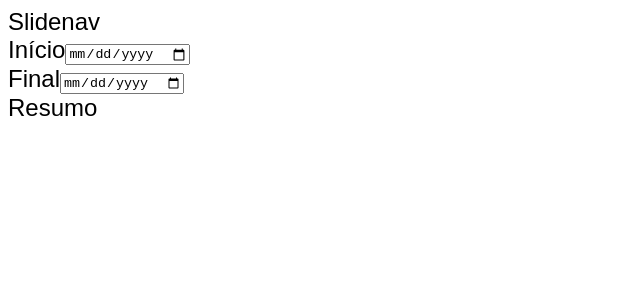
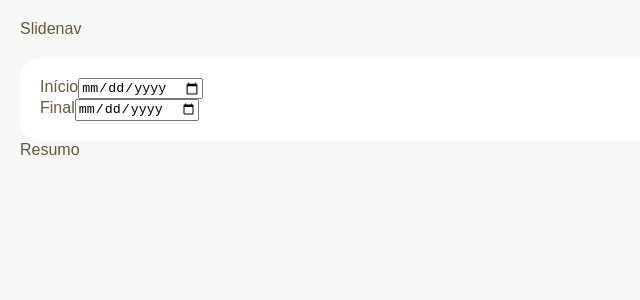
Before and after one commit to PedroKarasudani/react_typescript, a React (Vite) app: page / in a window 1280 px wide. Shown: the top 300 px of the page, without its empty margins (0-640 px from the left). Built offline with nearby package versions, Linux system fonts and the light colour scheme; no server answers.

Commit message:
CSS base

```diff
--- a/src/App.tsx
+++ b/src/App.tsx
@@ -7,7 +7,7 @@
 const App = () => {
   return (
     <DataContextProvider>
-      <div>
+      <div className="container">
         <Slidenav />
         <main>
           <Header />
--- a/src/Components/DateRange.tsx
+++ b/src/Components/DateRange.tsx
@@ -6,7 +6,7 @@
   const [final, setFinal] = React.useState('');
 
   return (
-    <form onSubmit={(e) => e.preventDefault()}>
+    <form className="box" onSubmit={(e) => e.preventDefault()}>
       <DateInput
         label={'Início'}
         onChange={({ target }) => setInicio(target.value)}
--- a/src/Style.css
+++ b/src/Style.css
@@ -1,4 +1,76 @@
+html {
+  --color-1: #463220;
+  --color-2: #66593c;
+  --color-3: #eceadd;
+  --color-4: #f7f8f5;
+  --color-5: #ffffff;
+  --gap-s: 0.625rem;
+  --gap: 1.25rem;
+}
+
 body {
-  font-size: 1.5rem;
   font-family: sans-serif;
+  margin: 0px;
+  color: var(--color-2);
+  background: var(--color-4);
 }
+
+.box {
+  padding: var(--gap);
+  border-radius: var(--gap);
+  background: var(--color-5);
+}
+
+button {
+  font-family: sans-serif;
+  font-size: 1rem;
+  cursor: pointer;
+}
+
+h1,
+h2,
+h3 {
+  font-weight: 600;
+  margin: 0px;
+}
+
+ul {
+  list-style: none;
+  padding: 0px;
+  margin: 0px;
+}
+
+.flex {
+  display: flex;
+  gap: var(--gap);
+}
+
+.flex > * {
+  flex: 1;
+}
+
+.mb {
+  margin-bottom: var(--gap);
+}
+
+.bg1 {
+  background: var(--color-1);
+}
+.bg2 {
+  background: var(--color-2);
+}
+.bg3 {
+  background: var(--color-3);
+}
+.bg4 {
+  background: var(--color-4);
+}
+.bg5 {
+  background: var(--color-5);
+}
+
+.container {
+  display: grid;
+  padding: var(--gap);
+  gap: var(--gap);
+}
```
